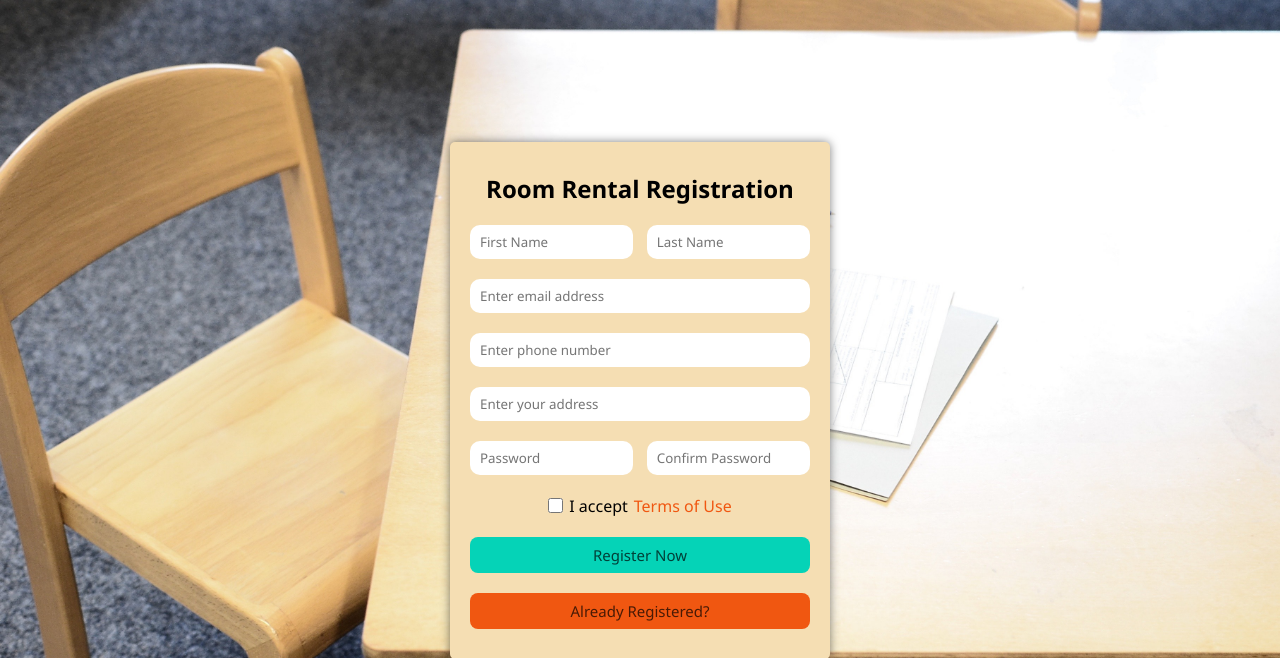
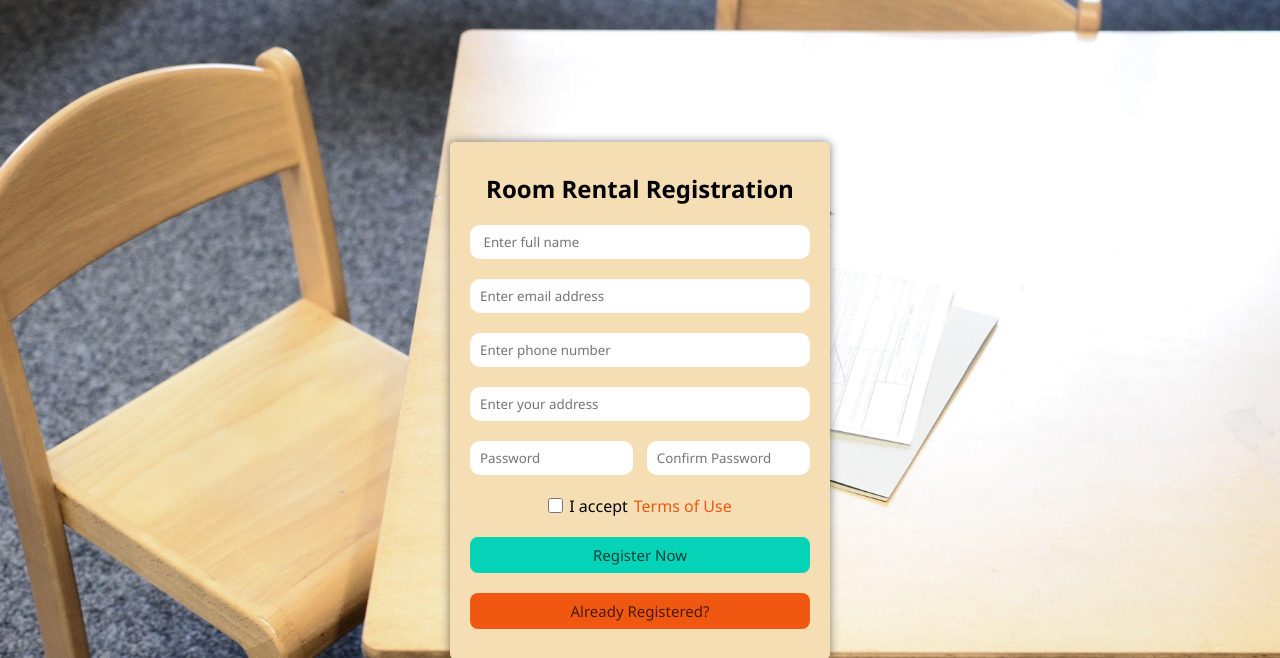
Before and after one commit to walker2u/Room-renting-System, a PHP site: page /index.html in a window 1280 px wide. Shown: the top 658 px of the page. Run offline with PHP 8.4, Linux system fonts and the light colour scheme.

Commit message:
Updated register form

```diff
--- a/index.html
+++ b/index.html
@@ -11,10 +11,7 @@
 <body>
     <form class="form-container">
         <h2>Room Rental Registration</h2>
-        <div class="name">
-            <input type="text" placeholder="First Name" required>
-            <input type="text" placeholder="Last Name" required>
-        </div>
+        <input type="text" placeholder=" Enter full name" required>
         <input type="email" placeholder="Enter email address" required>
         <input type="tel" placeholder="Enter phone number" required>
         <input type="text" placeholder="Enter your address" required>
--- a/style/register.css
+++ b/style/register.css
@@ -28,15 +28,6 @@ body {
     text-align: center;
     border-radius: 5px;
     box-shadow: 0 0 10px rgba(0, 0, 0, 0.5);
-}
-
-.name {
-    display: flex;
-    justify-content: space-between;
-}
-
-.name input {
-    width: 48%;
 }
 
 input {
```
